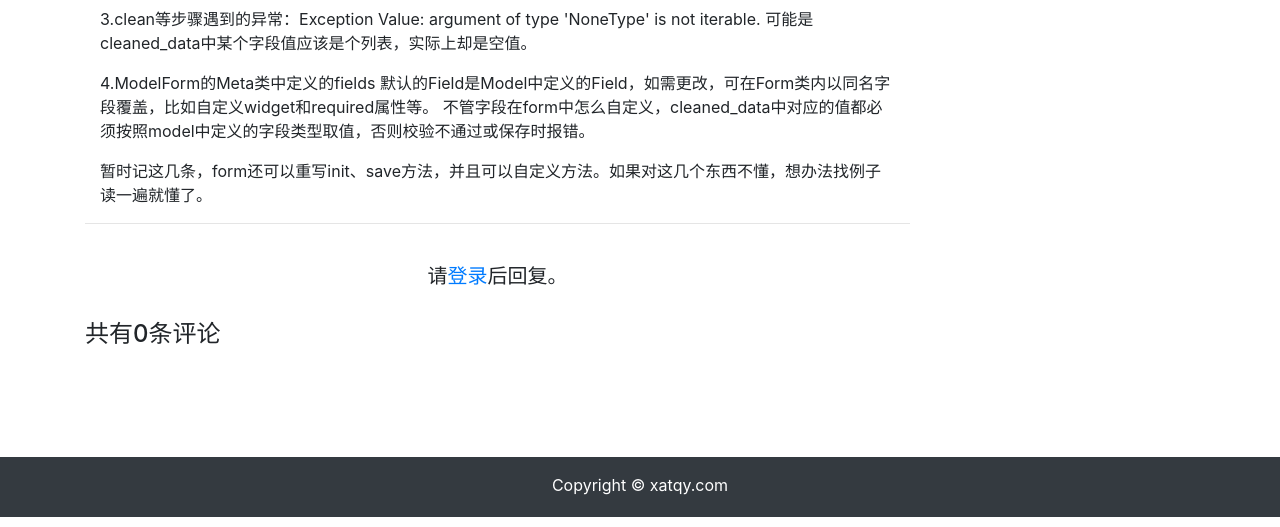
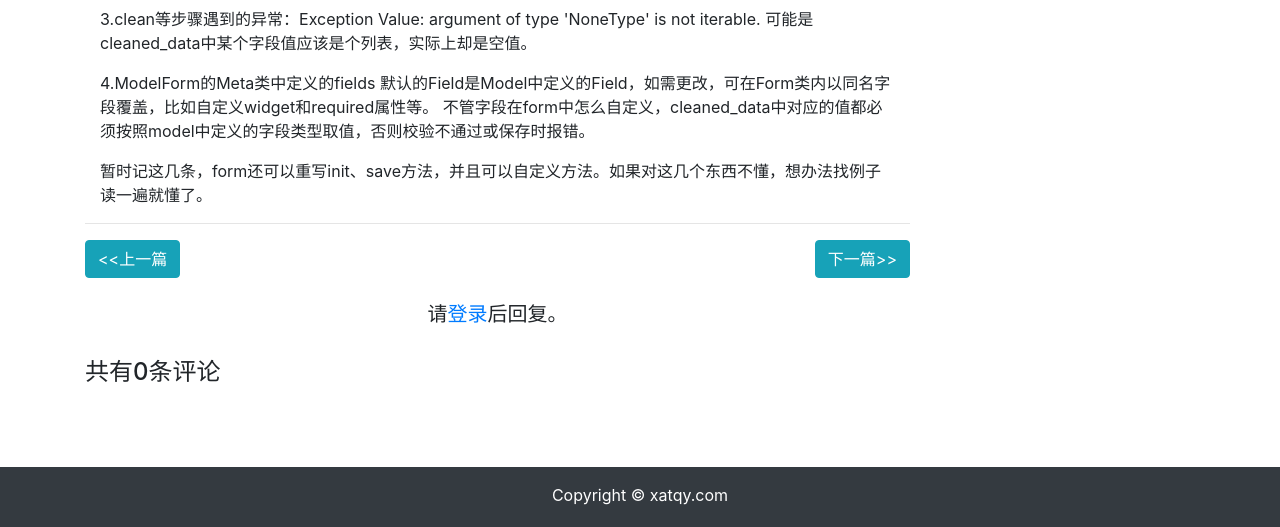
Before and after one commit to lzy2099/test_ablog, a Django app: page /article/article-detail/7/ in a window 1280 px wide. Shown: the part 411-938 px from the top of the page. Run offline with Django 3.2, Linux system fonts and the light colour scheme; data comes from the database, SQL or seed files in the repository; both versions use the stored data as it was after the commit; parts of the project's set-up code (start-up, migrations or seed data) failed here and were passed over; some libraries are stand-ins or nearby versions.

Commit message:
添加上一篇下一篇按钮

```diff
--- a/another_blog/article/views.py
+++ b/another_blog/article/views.py
@@ -44,6 +44,17 @@ def article_list(request):
 def article_detail(request, id):
     article = ArticlePost.objects.get(id=id)
     comments = Comment.objects.filter(article=id)
+    pre_article = ArticlePost.objects.filter(id__lt=article.id).order_by('-id')
+    next_article = ArticlePost.objects.filter(id__gt=article.id).order_by('id')
+    if pre_article.count() > 0:
+        pre_article = pre_article[0]
+    else:
+        pre_article = None
+
+    if next_article.count() > 0:
+        next_article = next_article[0]
+    else:
+        next_article = None
     article.total_views += 1
     article.save(update_fields=['total_views'])
     md = markdown.Markdown(
@@ -54,7 +65,7 @@ def article_detail(request, id):
             'markdown.extensions.toc',
         ])
     article.body = md.convert(article.body)
-    context = {'article': article, 'toc': md.toc, 'comments': comments}
+    context = {'article': article, 'toc': md.toc, 'comments': comments, 'pre_article': pre_article, 'next_article': next_article}
     return render(request, 'article/detail.html', context)
 
 
--- a/another_blog/templates/article/detail.html
+++ b/another_blog/templates/article/detail.html
@@ -35,6 +35,21 @@
             <p>{{ article.body|safe }}</p>
         </div>
             <hr>
+<!--     相邻文章导航       -->
+<div class="row justify-content-end">
+    {% if next_article %}
+    <div class="col-auto mr-auto">
+        <a href="{{ next_article.get_absolute_url }}" class="btn btn-info"><<上一篇</a>
+    </div>
+    {% endif %}
+    {% if pre_article %}
+    <div class="col-auto">
+        <a href="{{ pre_article.get_absolute_url }}" class="btn btn-info">下一篇>></a>
+    </div>
+    {% endif %}
+</div>
+
+
             {% if user.is_authenticated %}
             <div>
                 <form action="{% url 'comment:post_comment' article.id %}" method="POST">
```
Also changed, not shown: another_blog/db.sqlite3, another_blog/media/article/20200723/Wine-QQ-Tool.png (added).
